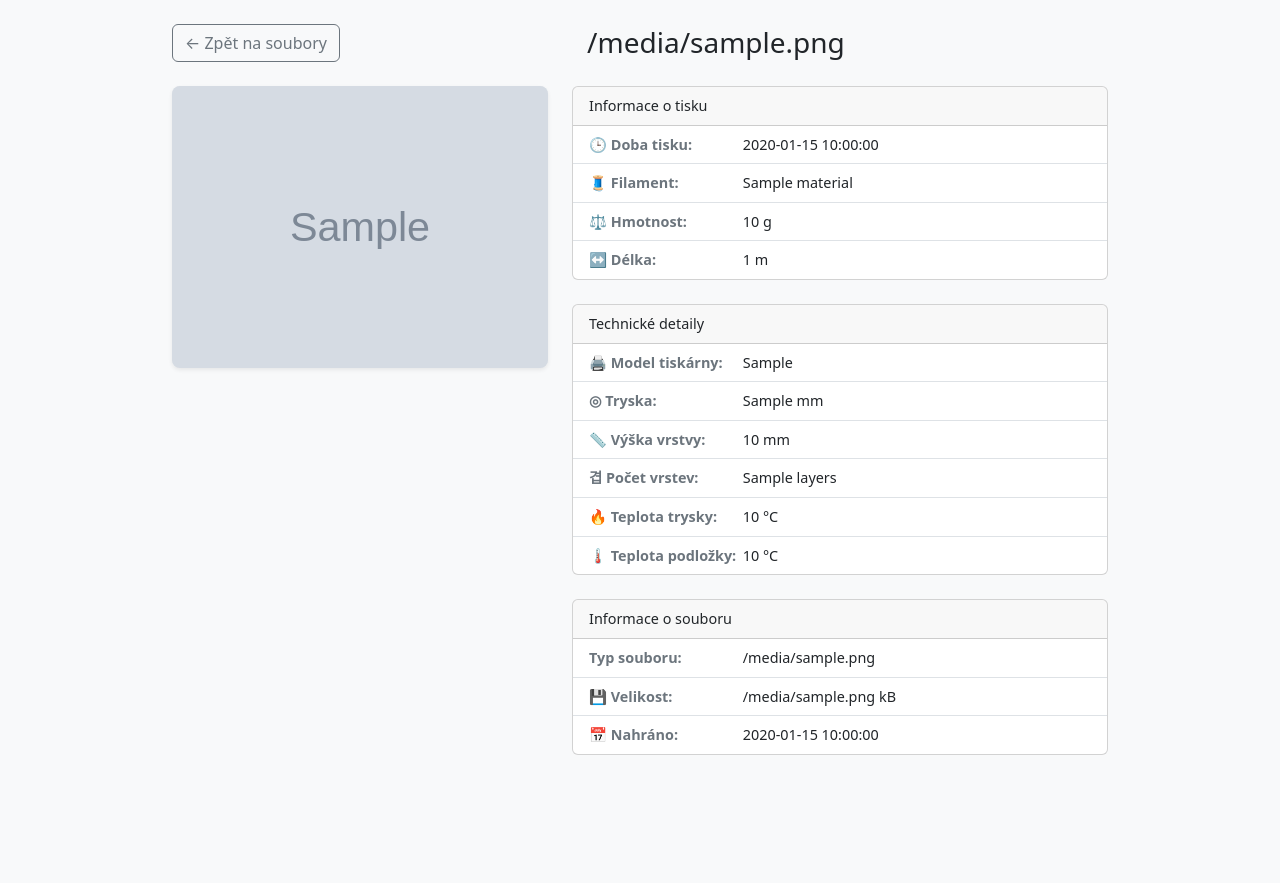
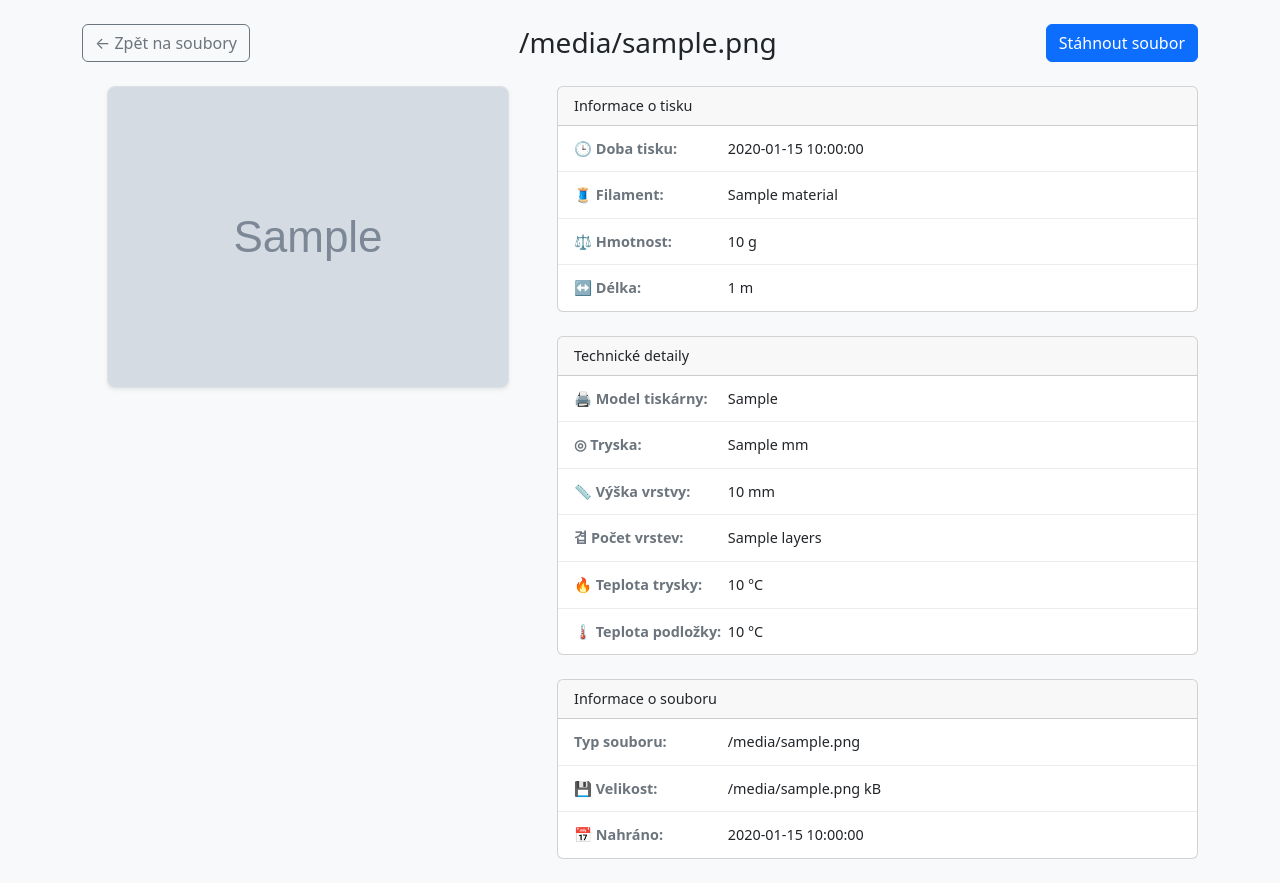
Before and after one commit to tron2005/Printernest, a Flask app: template templates/file_detail.html in a window 1280 px wide. Before the commit the page ends 755 px from the top, so only its background shows below. Run offline with Flask 3, Linux system fonts and the light colour scheme; the template is opened without the code that fills it: most values are stand-ins (such as "Sample title", 1, 10 or a date in 2020); grey boxes marked "Sample" are stand-in pictures.

Commit message:
Přidána detailní stránka souboru a vylepšené zobrazení metadat

```diff
--- a/app.py
+++ b/app.py
@@ -22,45 +22,57 @@ HLAVNI_SLOZKA = os.path.join(UPLOAD_DIR, "hlavni_slozka")
 os.makedirs(HLAVNI_SLOZKA, exist_ok=True)
 os.makedirs(THUMBNAILS_DIR, exist_ok=True)
 
+def generate_thumbnails_from_3mf(source_path, base_filename):
+    """Extracts all plate thumbnails from a .3mf file."""
+    with zipfile.ZipFile(source_path, 'r') as zf:
+        # Find all images that match the pattern for thumbnails
+        thumbnail_names = sorted([name for name in zf.namelist() if name.startswith('Metadata/plate_') and name.lower().endswith(('.png', '.jpg', '.jpeg')) and 'small' not in name and 'no_light' not in name])
+
+        if not thumbnail_names:
+            # Fallback to the single thumbnail if no plates are found
+            if 'Metadata/thumbnail.png' in zf.namelist():
+                thumbnail_names.append('Metadata/thumbnail.png')
+            else:
+                print(f"V souboru {base_filename} nebyla nalezena žádná miniatura.")
+                return
+
+        # Save all found thumbnails with unique names
+        for i, thumb_name in enumerate(thumbnail_names):
+            new_thumb_filename = f"{base_filename}_plate_{i+1}.png"
+            thumbnail_path = os.path.join(THUMBNAILS_DIR, new_thumb_filename)
+            thumbnail_data = zf.read(thumb_name)
+            with open(thumbnail_path, 'wb') as f:
+                f.write(thumbnail_data)
+        print(f"Úspěšně vygenerováno {len(thumbnail_names)} miniatur pro {base_filename}")
+
+def generate_thumbnail_from_gcode(source_path, base_filename):
+    """Extracts a thumbnail from a .gcode file's Base64 comments."""
+    thumbnail_path = os.path.join(THUMBNAILS_DIR, f"{base_filename}.png")
+    with open(source_path, 'r', encoding='utf-8', errors='ignore') as f:
+        in_thumbnail_block = False
+        base64_data = ""
+        for _ in range(2000): # Search in the beginning of the file
+            line = f.readline()
+            if not line: break
+            if '; thumbnail begin' in line:
+                in_thumbnail_block = True
+                continue
+            if '; thumbnail end' in line: break
+            if in_thumbnail_block:
+                base64_data += line.strip().lstrip('; ')
+        if base64_data:
+            image_data = base64.b64decode(base64_data)
+            with open(thumbnail_path, 'wb') as f:
+                f.write(image_data)
+            print(f"Úspěšně vygenerována miniatura pro {base_filename}")
+
 def generate_thumbnail(source_path):
     try:
         base_filename = os.path.basename(source_path)
         if source_path.lower().endswith('.3mf'):
-            with zipfile.ZipFile(source_path, 'r') as zf:
-                thumbnail_names = [name for name in zf.namelist() if name.lower() == 'metadata/thumbnail.png']
-                if not thumbnail_names:
-                    thumbnail_names = [name for name in zf.namelist() if name.startswith('Metadata/plate_') and name.lower().endswith(('.png', '.jpg', '.jpeg'))]
-                if not thumbnail_names:
-                    print(f"V souboru {base_filename} nebyla nalezena žádná miniatura.")
-                    return
-
-                thumb_to_extract = thumbnail_names[0]
-                new_thumb_filename = f"{base_filename}.png"
-                thumbnail_path = os.path.join(THUMBNAILS_DIR, new_thumb_filename)
-                thumbnail_data = zf.read(thumb_to_extract)
-                with open(thumbnail_path, 'wb') as f:
-                    f.write(thumbnail_data)
-                print(f"Úspěšně vygenerována miniatura pro {base_filename}")
-
+            generate_thumbnails_from_3mf(source_path, base_filename)
         elif source_path.lower().endswith('.gcode'):
-            thumbnail_path = os.path.join(THUMBNAILS_DIR, f"{base_filename}.png")
-            with open(source_path, 'r', encoding='utf-8', errors='ignore') as f:
-                in_thumbnail_block = False
-                base64_data = ""
-                for _ in range(2000):
-                    line = f.readline()
-                    if not line: break
-                    if '; thumbnail begin' in line:
-                        in_thumbnail_block = True
-                        continue
-                    if '; thumbnail end' in line: break
-                    if in_thumbnail_block:
-                        base64_data += line.strip().lstrip('; ')
-                if base64_data:
-                    image_data = base64.b64decode(base64_data)
-                    with open(thumbnail_path, 'wb') as f:
-                        f.write(image_data)
-                    print(f"Úspěšně vygenerována miniatura pro {base_filename}")
+            generate_thumbnail_from_gcode(source_path, base_filename)
     except Exception as e:
         print(f"Chyba při generování miniatury pro {source_path}: {e}")
 
@@ -121,7 +133,7 @@ def parse_gcode_metadata(gcode_content_stream):
             elif "nozzle_diameter" in line:
                 try: metadata["nozzle_diameter"] = float(re.search(r'([\d\.]+)', line).group(1))
                 except: pass
-            elif "layer_height" in line:
+            elif "layer_height" in line and "first_layer_height" not in line:
                 try: metadata["layer_height"] = float(re.search(r'([\d\.]+)', line).group(1))
                 except: pass
 
@@ -135,9 +147,11 @@ def get_all_metadata(abs_path):
     base_filename = os.path.basename(abs_path)
 
     thumbnail_urls = []
-    expected_thumb = os.path.join(THUMBNAILS_DIR, base_filename + ".png")
-    if os.path.exists(expected_thumb):
-        thumbnail_urls.append(f"/thumbnails/{base_filename}.png")
+    # Find all thumbnails belonging to this file
+    for thumb_file in sorted(os.listdir(THUMBNAILS_DIR)):
+        if thumb_file.startswith(base_filename + "_plate_") or thumb_file == base_filename + ".png":
+            url_path = thumb_file.replace("\\", "/")
+            thumbnail_urls.append(f"/thumbnails/{url_path}")
 
     file_stat = os.stat(abs_path)
     size_kb = round(file_stat.st_size / 1024, 2)
@@ -399,7 +413,7 @@ def file_metadata():
 
 # --- NOVÁ ROUTE PRO DETAIL SOUBORU ---
 @app.route('/file_detail/<path:filepath>')
-def file_detail(filepath):
+def file_detail_route(filepath):
     abs_path = os.path.join(UPLOAD_DIR, filepath)
     if not os.path.isfile(abs_path):
         return "Soubor nenalezen", 404
--- a/templates/file_detail.html
+++ b/templates/file_detail.html
@@ -6,45 +6,69 @@
     <link href="https://cdn.jsdelivr.net/npm/bootstrap@5.3.0/dist/css/bootstrap.min.css" rel="stylesheet">
     <style>
         body { background-color: #f8f9fa; }
-        .container { max-width: 960px; }
-        .preview-image {
+        .container { max-width: 1140px; }
+        .main-preview-image {
             max-width: 100%;
-            max-height: 400px;
+            max-height: 450px;
             object-fit: contain;
             border-radius: .5rem;
             background-color: #e9ecef;
+            border: 1px solid #dee2e6;
         }
         .metadata-card {
             font-size: 0.9rem;
         }
         .metadata-card .list-group-item {
             background-color: transparent;
-            border-color: #dee2e6;
+            border-color: rgba(0,0,0,.075);
+            padding: 0.75rem 1rem;
         }
         .metadata-card strong {
             display: inline-block;
             width: 150px;
             color: #6c757d;
         }
+        .plates-header {
+            border-bottom: 2px solid #0d6efd;
+            padding-bottom: 10px;
+            margin-bottom: 20px;
+        }
+        .plate-thumbnail {
+            width: 100%;
+            height: 120px;
+            object-fit: contain;
+            border-radius: .375rem;
+            border: 1px solid #dee2e6;
+            cursor: pointer;
+            transition: transform .2s, box-shadow .2s;
+        }
+        .plate-thumbnail:hover {
+            transform: scale(1.05);
+            box-shadow: 0 .5rem 1rem rgba(0,0,0,.15);
+        }
+        .plate-thumbnail.active {
+            border: 2px solid #0d6efd;
+            box-shadow: 0 .5rem 1rem rgba(0,0,0,.15);
+        }
     </style>
 </head>
 <body>
-    <div class="container mt-4">
+    <div class="container my-4">
         <div class="d-flex justify-content-between align-items-center mb-4">
             <a href="{{ url_for('list_root_files') }}" class="btn btn-outline-secondary">← Zpět na soubory</a>
-            <h3 class="mb-0">{{ data.filename }}</h3>
-            <span class="p-2"></span> <!-- Placeholder for alignment -->
+            <h3 class="mb-0 text-truncate px-3">{{ data.filename }}</h3>
+            <a href="/download/{{ data.full_path }}" class="btn btn-primary">Stáhnout soubor</a>
         </div>
 
         <div class="row g-4">
-            <div class="col-md-5 text-center">
+            <div class="col-lg-5 text-center">
                 {% if data.thumbnail_files %}
-                    <img src="{{ data.thumbnail_files[0] }}" alt="Náhled" class="preview-image shadow-sm">
+                    <img src="{{ data.thumbnail_files[0] }}" alt="Hlavní náhled" id="mainPreviewImage" class="main-preview-image shadow-sm">
                 {% else %}
-                    <div class="preview-image d-flex align-items-center justify-content-center text-muted">Bez náhledu</div>
+                    <div class="main-preview-image d-flex align-items-center justify-content-center text-muted">Bez náhledu</div>
                 {% endif %}
             </div>
-            <div class="col-md-7">
+            <div class="col-lg-7">
                 <div class="card metadata-card">
                     <div class="card-header">
                         Informace o tisku
@@ -108,6 +132,30 @@
                 </div>
             </div>
         </div>
+
+        {% if data.thumbnail_files|length > 1 %}
+        <div class="mt-5">
+            <h4 class="plates-header">Tiskové pláty ({{ data.thumbnail_files|length }})</h4>
+            <div class="row g-3" id="platesContainer">
+                {% for thumb_url in data.thumbnail_files %}
+                <div class="col-6 col-sm-4 col-md-3 col-lg-2">
+                    <img src="{{ thumb_url }}" alt="Plát {{ loop.index }}" class="plate-thumbnail {% if loop.first %}active{% endif %}" onclick="changePreviewImage(this, '{{ thumb_url }}')">
+                </div>
+                {% endfor %}
+            </div>
+        </div>
+        {% endif %}
     </div>
+
+    <script>
+        function changePreviewImage(element, newSrc) {
+            document.getElementById('mainPreviewImage').src = newSrc;
+
+            // Handle active state for thumbnails
+            const plates = document.querySelectorAll('.plate-thumbnail');
+            plates.forEach(p => p.classList.remove('active'));
+            element.classList.add('active');
+        }
+    </script>
 </body>
 </html>
```
Also changed, not shown: templates/files.html (+8 -10 lines).
